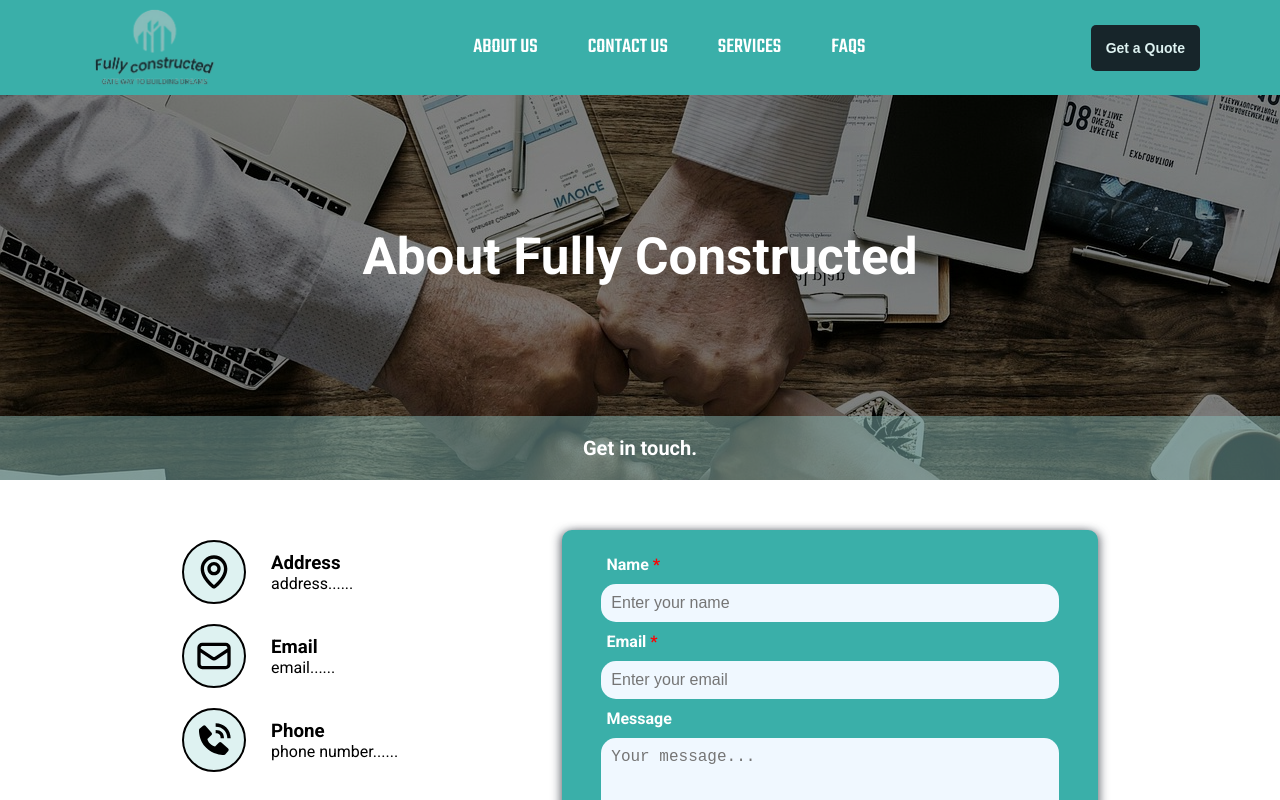
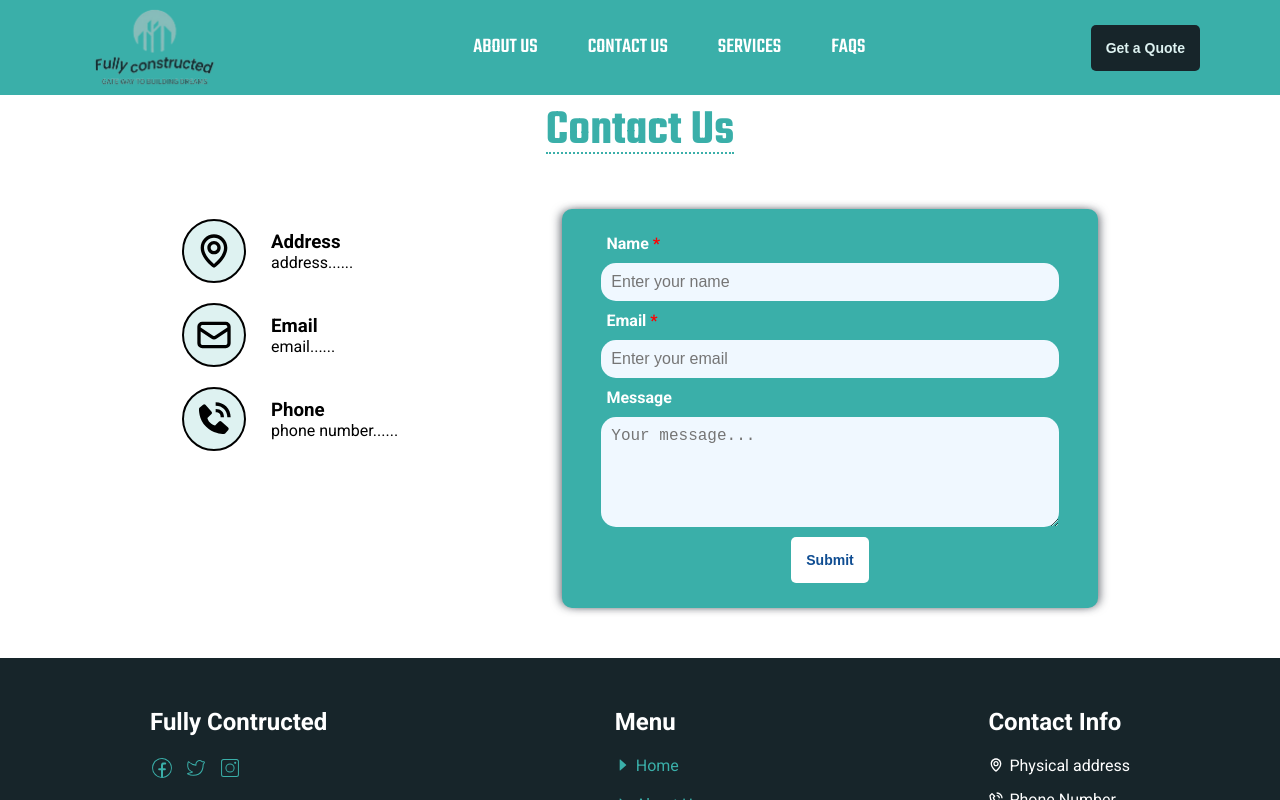
Before and after one commit to Wahaj-Ali/construction-web, a React (Create React App) app: page /contact_us in a window 1280 px wide. Shown: the top 800 px of the page. Built offline with nearby package versions, Linux system fonts and the light colour scheme.

Commit message:
Update contact page.
Remove image from the page.

```diff
--- a/src/Pages/ContactUs/ContactUs.css
+++ b/src/Pages/ContactUs/ContactUs.css
@@ -1,3 +1,23 @@
+.contactHeading {
+  margin-top: 110px;
+  text-align: center;
+  padding-bottom: 5px;
+  width: 100vw;
+  display: flex;
+  justify-content: center;
+  align-items: center;
+}
+
+.contactHeading h1 {
+  border-bottom: 2px dotted;
+  margin: 0;
+  color: #3aafa9;
+  font-family: 'Teko';
+  font-weight: 600;
+  font-size: 50px;
+  line-height: 42px;
+}
+
 .formSec {
     display: flex;
     padding: 50px 100px;
--- a/src/Pages/ContactUs/ContactUs.jsx
+++ b/src/Pages/ContactUs/ContactUs.jsx
@@ -7,15 +7,12 @@ import './ContactUs.css';
 const ContactUs = () => {
     return (
         <>
-            <div className='insuranceHero'>
-                <img src={contactBg} alt="Insurance Carriers" className='insuranceHeroImg' />
-                <div className="insuranceHeroDesc">
-                    <h1 className="ihTtitle">About Fully Constructed</h1>
-                    <h3>Get in touch.</h3>
-                </div>
+            <div className='contactHeading'>
+            <h1>Contact Us</h1>
             </div>
 
             <div className="formSec">
+
                 <div className="contactDetails">
                     <div className="cDetail">
                         <div className="cIcon">
```
